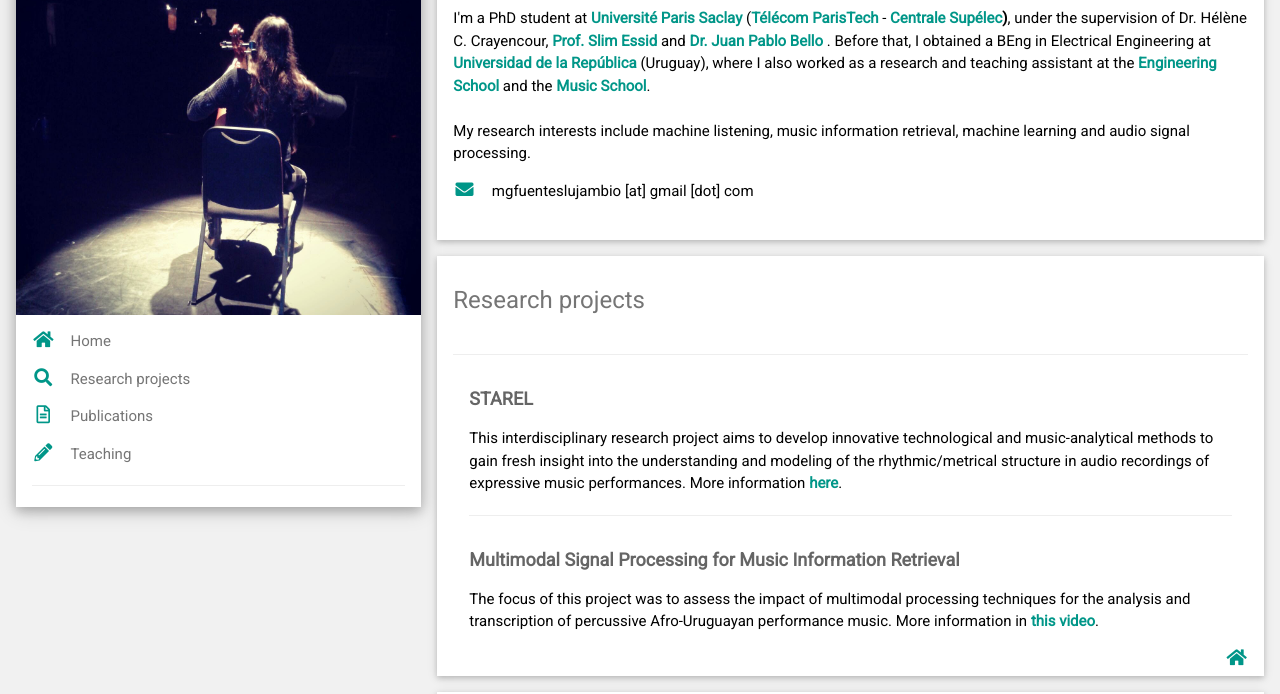
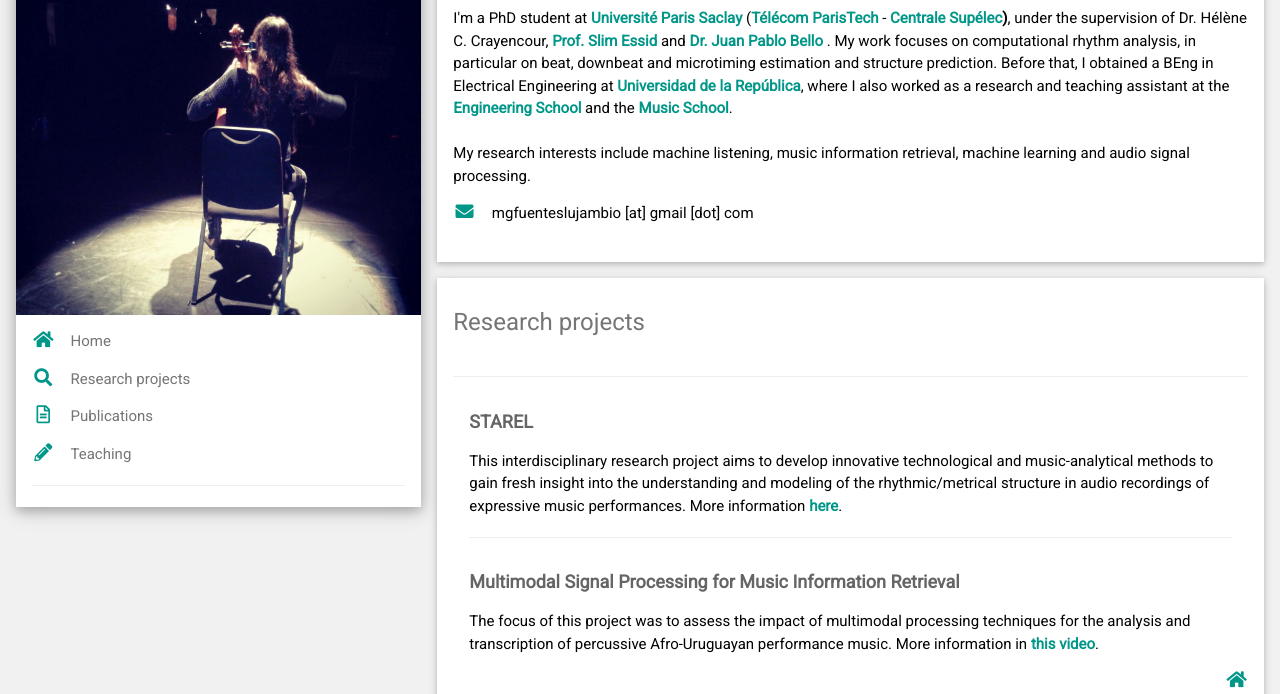
Before and after one commit to magdalenafuentes/magdalenafuentes.github.io, a plain HTML site: page index.html in a window 1280 px wide. Shown: the part 106-800 px from the top of the page. Drawn offline with nearby package versions, Linux system fonts and the light colour scheme.

Commit message:
Web title and bio edit

```diff
--- a/index.html
+++ b/index.html
@@ -1,6 +1,6 @@
 <!DOCTYPE html>
 <html>
-<title>W3.CSS Template</title>
+<title>Magdalena Fuentes personal webpage</title>
 <meta charset="UTF-8">
 <meta name="viewport" content="width=device-width, initial-scale=1">
 <meta name="keywords" content="Magdalena Fuentes, MIR, Machine Listening, Universit&eacute; Paris Saclay, T&eacute;l&eacute;com ParisTech, Centrale Sup&eacute;lec, Slim Essid, Juan Pablo Bello, H&eacute;l&egrave;ne C. Crayencour">
@@ -52,7 +52,7 @@ html,body,h1,h2,h3,h4,h5,h6 {font-family: "Roboto", sans-serif}
 
         <h2 class="w3-text-grey w3-padding-16">Magdalena Fuentes</h2>
 
-	I'm a PhD student at <b><a class="w3-text-teal" style="text-decoration:none" href="https://www.universite-paris-saclay.fr/en">Universit&eacute; Paris Saclay</a></b> (<b><a class="w3-text-teal" style="text-decoration:none" href="https://www.telecom-paristech.fr/eng">T&eacute;l&eacute;com ParisTech</a></b> - <b><a class="w3-text-teal" style="text-decoration:none" href="http://www.centralesupelec.fr/en">Centrale Sup&eacute;lec</a>)</b>, under the supervision of Dr. H&eacute;l&egrave;ne C. Crayencour, <b><a class="w3-text-teal" href="https://perso.telecom-paristech.fr/essid/" style="text-decoration:none">Prof. Slim Essid</a> </b> and <b><a style="text-decoration:none" class="w3-text-teal" href="https://wp.nyu.edu/jpbello/">Dr. Juan Pablo Bello </a></b>. Before that, I obtained a BEng in Electrical Engineering at <b><a class="w3-text-teal" style="text-decoration:none" href="http://www.universidad.edu.uy/">Universidad de la Rep&uacute;blica</a></b> (Uruguay), where I also worked as a research and teaching assistant at the <b><a class="w3-text-teal" style="text-decoration:none" href="https://www.fing.edu.uy/">Engineering School</b></a> and the <b><a class="w3-text-teal" style="text-decoration:none" href="https://www.eumus.edu.uy/eum/">Music School</b></a>.<br/>
+	I'm a PhD student at <b><a class="w3-text-teal" style="text-decoration:none" href="https://www.universite-paris-saclay.fr/en">Universit&eacute; Paris Saclay</a></b> (<b><a class="w3-text-teal" style="text-decoration:none" href="https://www.telecom-paristech.fr/eng">T&eacute;l&eacute;com ParisTech</a></b> - <b><a class="w3-text-teal" style="text-decoration:none" href="http://www.centralesupelec.fr/en">Centrale Sup&eacute;lec</a>)</b>, under the supervision of Dr. H&eacute;l&egrave;ne C. Crayencour, <b><a class="w3-text-teal" href="https://perso.telecom-paristech.fr/essid/" style="text-decoration:none">Prof. Slim Essid</a> </b> and <b><a style="text-decoration:none" class="w3-text-teal" href="https://wp.nyu.edu/jpbello/">Dr. Juan Pablo Bello </a></b>. My work focuses on computational rhythm analysis, in particular on beat, downbeat and microtiming estimation and structure prediction. Before that, I obtained a BEng in Electrical Engineering at <b><a class="w3-text-teal" style="text-decoration:none" href="http://www.universidad.edu.uy/">Universidad de la Rep&uacute;blica</a></b>, where I also worked as a research and teaching assistant at the <b><a class="w3-text-teal" style="text-decoration:none" href="https://www.fing.edu.uy/">Engineering School</b></a> and the <b><a class="w3-text-teal" style="text-decoration:none" href="https://www.eumus.edu.uy/eum/">Music School</b></a>.<br/>
 <br>
 My research interests include machine listening, music information retrieval, machine learning and audio signal processing.<br/>
 
```
